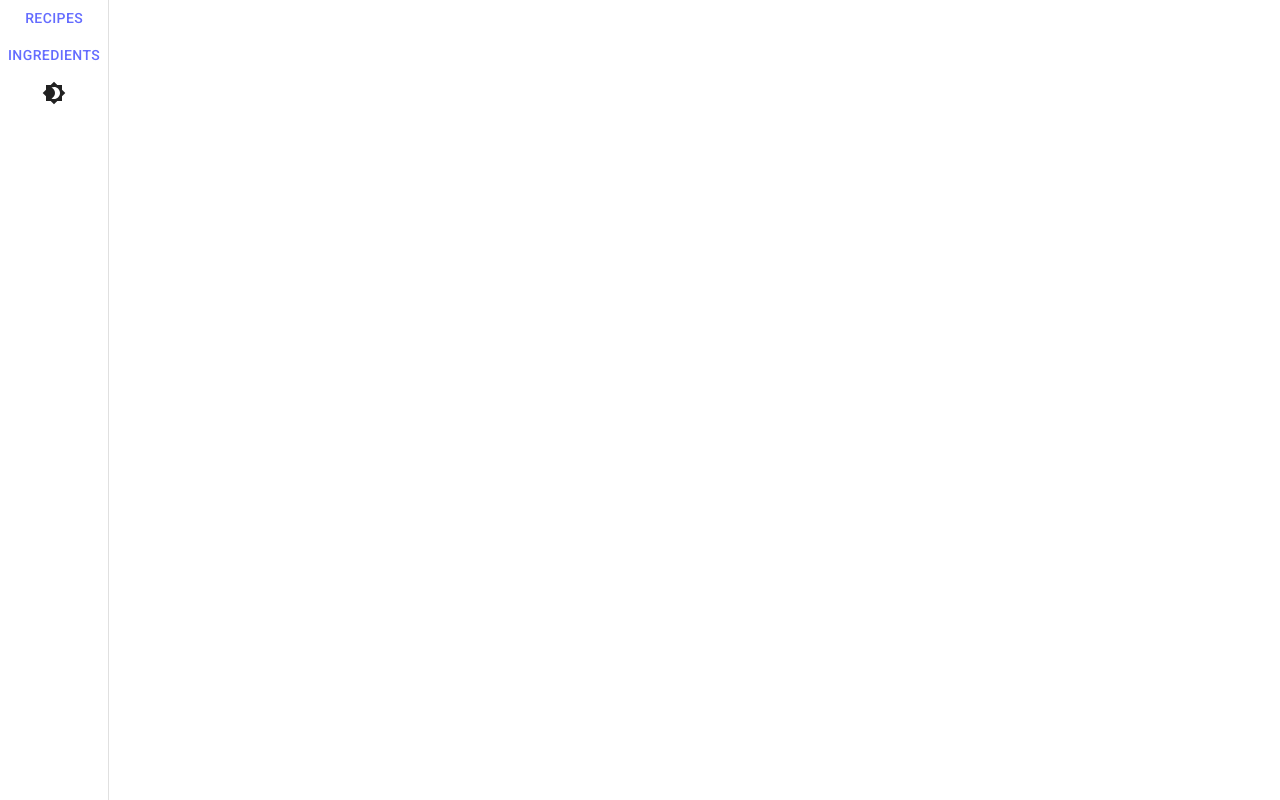
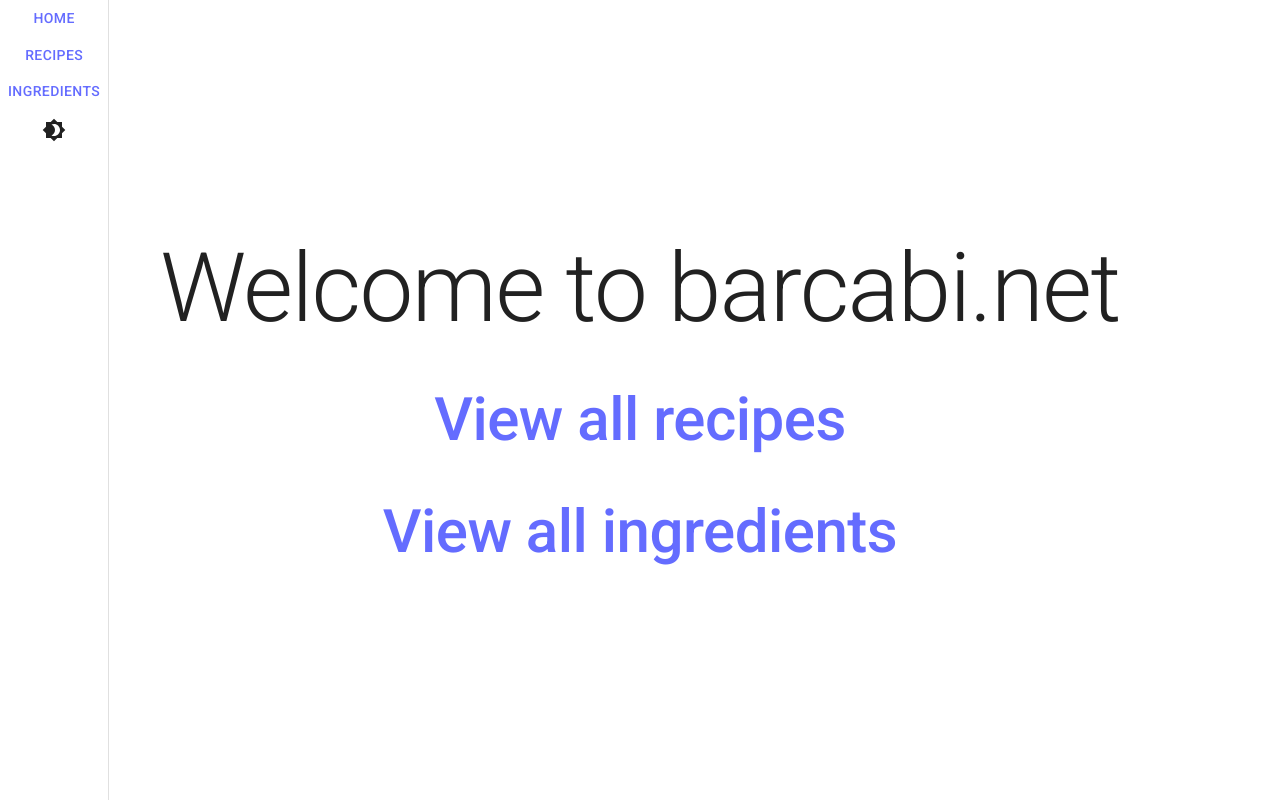
Before and after one commit to Taffr/barcabinet, a React (Vite) app in the folder frontend/: page / in a window 1280 px wide. Built offline with nearby package versions, Linux system fonts and the light colour scheme.

Commit message:
feat(frontend): create landing page

```diff
--- /dev/null
+++ b/frontend/src/components/home.tsx
@@ -0,0 +1,24 @@
+import {
+  Stack,
+  Typography,
+} from '@mui/material'
+
+import {
+  Link,
+} from 'react-router-dom'
+export function Home () {
+  return (
+    <Stack spacing={ 5 }>
+      <Typography variant="h1">
+        Welcome to barcabi.net
+      </Typography>
+      <Typography variant="h2">
+        <Stack spacing={ 5 }>
+          <Link to='/recipes'> View all recipes  </Link>
+          <Link to='/ingredients'> View all ingredients  </Link>
+        </Stack>
+      </Typography>
+    </Stack>
+
+  )
+}
--- a/frontend/src/components/root.tsx
+++ b/frontend/src/components/root.tsx
@@ -35,10 +35,11 @@ const RouterButton = ({ name, link }: { name: string, link: string }) =>
   </Button>
 
 
-const routes = [
-  { name: 'Recipes', link: '/recipes' },
-  { name: 'Ingredients', link: '/ingredients' },
-]
+  const routes = [
+    { name: 'Home', link: '/' },
+    { name: 'Recipes', link: '/recipes' },
+    { name: 'Ingredients', link: '/ingredients' },
+  ]
 
 const BarCabinet = () => {
   const theme = useTheme()
--- a/frontend/src/main.tsx
+++ b/frontend/src/main.tsx
@@ -5,6 +5,7 @@ import {
 } from 'react-router-dom'
 import { AllIngredients } from './components/all-ingredients.tsx'
 import { AllRecipes } from './components/all-recipes.tsx'
+import { Home } from './components/home.tsx'
 import App from './App.tsx'
 import { ErrorPage } from './error-page.tsx'
 import React from 'react'
@@ -23,6 +24,10 @@ const router = createBrowserRouter([
       {
         path: '/ingredients',
         element: <AllIngredients />
+      },
+      {
+        path: '/',
+        element: <Home />
       }
     ]
   },
```
